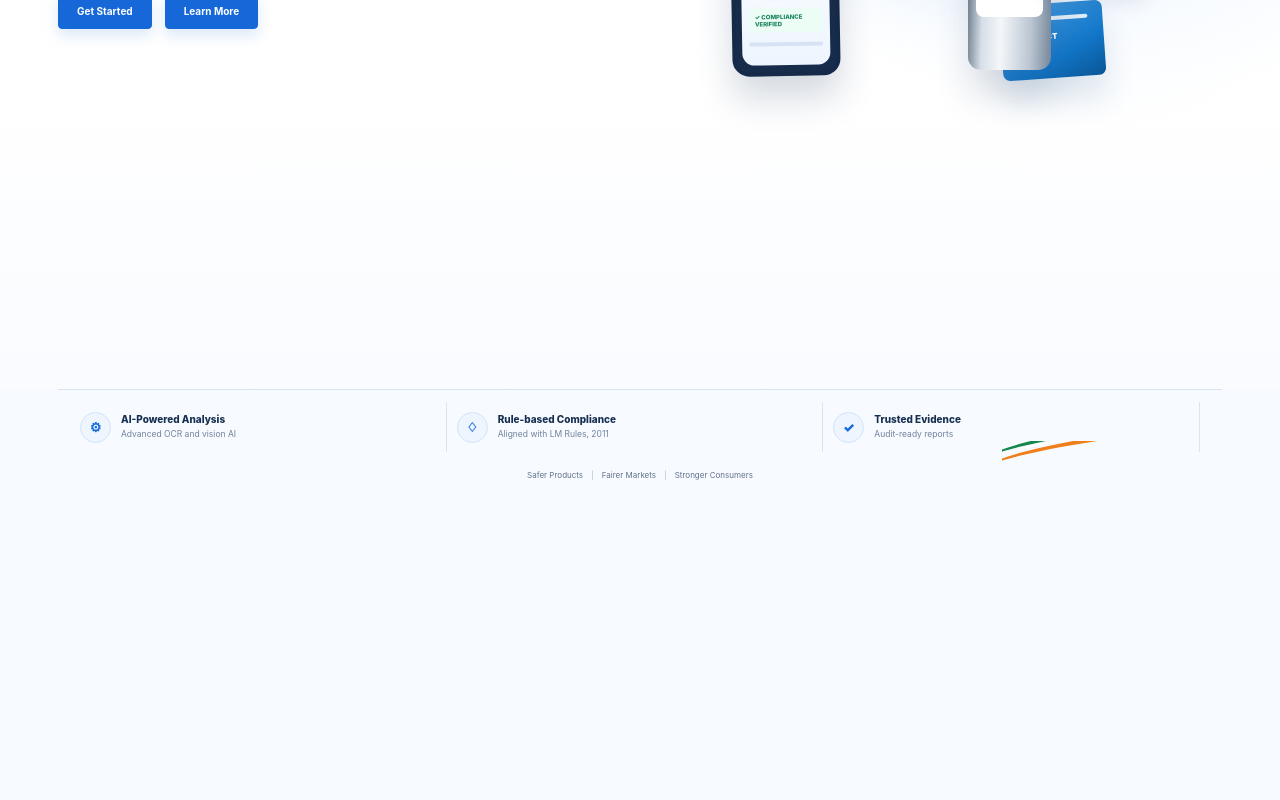
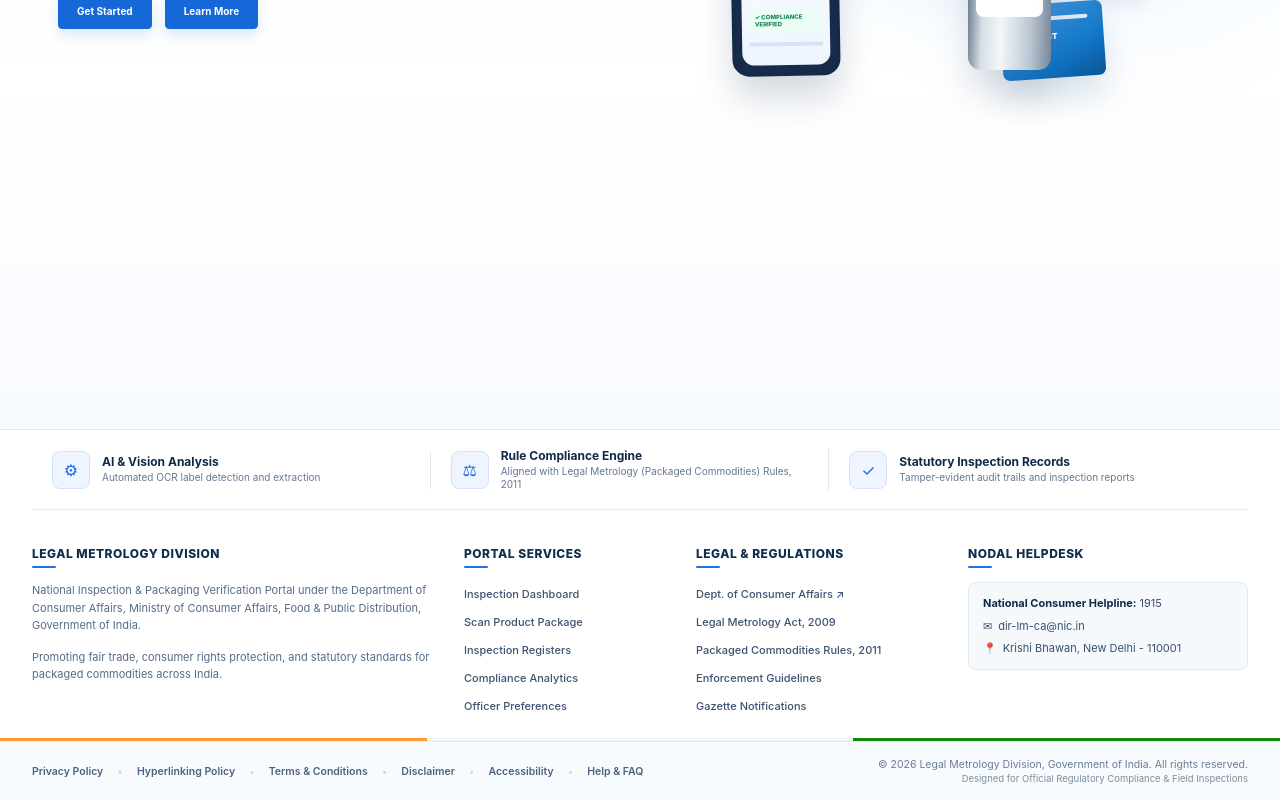
Before and after one commit to anask5/legal-metrology, a React (Vite) app in the folder Frontend/: page / in a window 1280 px wide. Shown: the part 497-1297 px from the top of the page. Before the commit the page ends 984 px from the top, so only its background shows below. Built offline with nearby package versions, Linux system fonts and the light colour scheme; no server answers.

Commit message:
'added_footer'

```diff
--- a/Frontend/src/pages/Footer.jsx
+++ b/Frontend/src/pages/Footer.jsx
@@ -1,194 +1,401 @@
 import React from "react";
+import { Link } from "react-router-dom";
 
 function Footer() {
   return (
     <>
       <style>{`
+        .site-footer {
+          width: 100%;
+          background: #ffffff;
+          border-top: 1px solid #dce5ef;
+          margin-top: 40px;
+          color: #1a3353;
+          font-family: inherit;
+        }
 
+        /* FEATURE STRIP */
         .feature-strip {
-          max-width: 1480px;
+          max-width: 1440px;
           margin: 0 auto;
-          padding: 0 58px;
+          padding: 0 32px;
         }
 
         .feature-strip-box {
           position: relative;
-          min-height: 79px;
-          padding: 12px 22px 18px;
-
-          border-top: 1px solid #dbe4ef;
+          min-height: 80px;
+          padding: 16px 20px;
+          border-bottom: 1px solid #e4ecf5;
           display: grid;
           grid-template-columns: repeat(3, 1fr);
           align-items: center;
-          gap: 10px;
+          gap: 20px;
         }
 
         .feature-item {
           display: flex;
           align-items: center;
-          gap: 10px;
-          min-height: 50px;
+          gap: 12px;
+        }
+
+        .feature-item:not(:last-child) {
+          border-right: 1px solid #e2ebf4;
           padding-right: 15px;
         }
 
-        .feature-item:not(:last-child) {
-          border-right: 1px solid #dbe4ef;
-        }
-
         .feature-icon {
-          width: 31px;
-          height: 31px;
-          border-radius: 50%;
+          width: 38px;
+          height: 38px;
+          border-radius: 8px;
           display: flex;
           align-items: center;
           justify-content: center;
           background: #eef5ff;
           border: 1px solid #d2e3fb;
           color: #146bdc;
-          font-size: 13px;
-          font-weight: 900;
-          flex: 0 0 auto;
+          font-size: 16px;
+          flex-shrink: 0;
         }
 
         .feature-item-title {
-          color: #172f50;
-          font-size: 10px;
-          font-weight: 850;
+          color: #112948;
+          font-size: 12px;
+          font-weight: 700;
         }
 
         .feature-item-sub {
-          margin-top: 4px;
-          color: #71839c;
-          font-size: 8.5px;
-          line-height: 1.3;
+          margin-top: 2px;
+          color: #647893;
+          font-size: 10px;
+          line-height: 1.35;
         }
 
-        /* India accent */
-        .india-accent {
-          position: absolute;
-          right: 0;
-          bottom: -1px;
-          width: 220px;
-          height: 30px;
-          overflow: hidden;
+        /* MAIN FOOTER CONTENT */
+        .footer-main {
+          max-width: 1440px;
+          margin: 0 auto;
+          padding: 36px 32px 24px;
+          display: grid;
+          grid-template-columns: 2fr 1fr 1.2fr 1.4fr;
+          gap: 32px;
         }
 
-        .wave {
-          position: absolute;
-          width: 260px;
-          height: 35px;
-          right: -20px;
-          border-radius: 50%;
-          transform: rotate(-8deg);
+        .footer-col h4 {
+          font-size: 12px;
+          font-weight: 800;
+          color: #0f2d4e;
+          text-transform: uppercase;
+          letter-spacing: 0.5px;
+          margin-bottom: 14px;
+          position: relative;
         }
 
-        .wave.orange {
-          bottom: 1px;
-          border-top: 4px solid #ef7f1a;
+        .footer-col h4::after {
+          content: "";
+          display: block;
+          width: 24px;
+          height: 2px;
+          background: #1a73e8;
+          margin-top: 5px;
+          border-radius: 2px;
         }
 
-        .wave.white {
-          bottom: 6px;
-          border-top: 4px solid #ffffff;
-          filter: drop-shadow(0 0 0 #cad4df);
+        .footer-desc {
+          font-size: 11px;
+          color: #556c87;
+          line-height: 1.6;
+          margin-bottom: 14px;
         }
 
-        .wave.green {
-          bottom: 10px;
-          border-top: 4px solid #138a4b;
+        .footer-links-list {
+          list-style: none;
+          padding: 0;
+          margin: 0;
+          display: flex;
+          flex-direction: column;
+          gap: 8px;
         }
 
-        .footer-line {
-          max-width: 1480px;
-          margin: 0 auto;
-          padding: 0 58px;
+        .footer-links-list li a {
+          color: #3b5370;
+          text-decoration: none;
+          font-size: 11px;
+          font-weight: 500;
+          transition: color 0.15s ease, transform 0.15s ease;
+          display: inline-flex;
+          align-items: center;
+          gap: 6px;
         }
 
-        .footer-links {
-          padding: 0 0 7px;
-          text-align: center;
-          color: #61728b;
-          font-size: 8px;
+        .footer-links-list li a:hover {
+          color: #126ad8;
+          transform: translateX(2px);
         }
 
-        .footer-links span {
-          margin: 0 8px;
-          color: #b0bccb;
+        .contact-card {
+          background: #f6f9fc;
+          border: 1px solid #e1e9f2;
+          border-radius: 8px;
+          padding: 12px 14px;
+          font-size: 11px;
+          color: #38506e;
+          line-height: 1.5;
+        }
+
+        .contact-card strong {
+          color: #112948;
+        }
+
+        .contact-item {
+          margin-top: 6px;
+          display: flex;
+          align-items: flex-start;
+          gap: 6px;
+        }
+
+        /* TRICOLOR BAR */
+        .tricolor-strip {
+          height: 3px;
+          width: 100%;
+          display: flex;
+        }
+        .tricolor-strip .saffron { flex: 1; background: #ff9933; }
+        .tricolor-strip .white { flex: 1; background: #ffffff; border-top: 1px solid #eee; border-bottom: 1px solid #eee; }
+        .tricolor-strip .green { flex: 1; background: #138808; }
+
+        /* LEGAL & COPYRIGHT BAR */
+        .footer-bottom {
+          background: #f8fbfe;
+          border-top: 1px solid #e5edf5;
+          padding: 16px 32px;
+        }
+
+        .footer-bottom-inner {
+          max-width: 1440px;
+          margin: 0 auto;
+          display: flex;
+          align-items: center;
+          justify-content: space-between;
+          flex-wrap: wrap;
+          gap: 12px;
+        }
+
+        .mandatory-links {
+          display: flex;
+          align-items: center;
+          flex-wrap: wrap;
+          gap: 8px 14px;
+        }
+
+        .mandatory-links a {
+          color: #4a627d;
+          font-size: 10.5px;
+          text-decoration: none;
+          font-weight: 600;
+          transition: color 0.15s;
+        }
+
+        .mandatory-links a:hover {
+          color: #146bdc;
+          text-decoration: underline;
+        }
+
+        .mandatory-links span {
+          color: #cbd7e4;
+          font-size: 10px;
+        }
+
+        .copyright-text {
+          font-size: 10.5px;
+          color: #6a7d94;
+          text-align: right;
+        }
+
+        .nic-badge {
+          font-size: 9.5px;
+          color: #7b8e9f;
+          margin-top: 2px;
+        }
+
+        @media (max-width: 1024px) {
+          .feature-strip-box {
+            grid-template-columns: 1fr;
+            gap: 12px;
+          }
+          .feature-item:not(:last-child) {
+            border-right: none;
+            border-bottom: 1px solid #e8f0f8;
+            padding-bottom: 10px;
+          }
+          .footer-main {
+            grid-template-columns: 1fr 1fr;
+          }
+        }
+
+        @media (max-width: 680px) {
+          .feature-strip,
+          .footer-main,
+          .footer-bottom {
+            padding-left: 18px;
+            padding-right: 18px;
+          }
+          .footer-main {
+            grid-template-columns: 1fr;
+            gap: 24px;
+          }
+          .footer-bottom-inner {
+            flex-direction: column;
+            align-items: flex-start;
+          }
+          .copyright-text {
+            text-align: left;
+          }
         }
       `}</style>
 
       <footer className="site-footer">
-
+        {/* TOP VALUE STRIP */}
         <div className="feature-strip">
           <div className="feature-strip-box">
-
             <div className="feature-item">
-                <div className="feature-icon">
-                  ⚙
-                </div>
-
+              <div className="feature-icon">⚙</div>
               <div>
-                  <div className="feature-item-title">
-                    AI-Powered Analysis
-                  </div>
-
+                <div className="feature-item-title">AI & Vision Analysis</div>
                 <div className="feature-item-sub">
-                    Advanced OCR and vision AI
+                  Automated OCR label detection and extraction
                 </div>
               </div>
             </div>
 
             <div className="feature-item">
-                <div className="feature-icon">
-                  ♢
-                </div>
-
+              <div className="feature-icon">⚖</div>
               <div>
-                  <div className="feature-item-title">
-                    Rule-based Compliance
-                  </div>
-
+                <div className="feature-item-title">Rule Compliance Engine</div>
                 <div className="feature-item-sub">
-                    Aligned with LM Rules, 2011
+                  Aligned with Legal Metrology (Packaged Commodities) Rules, 2011
                 </div>
               </div>
             </div>
 
             <div className="feature-item">
-                <div className="feature-icon">
-                  ✓
+              <div className="feature-icon">✓</div>
+              <div>
+                <div className="feature-item-title">Statutory Inspection Records</div>
+                <div className="feature-item-sub">
+                  Tamper-evident audit trails and inspection reports
                 </div>
-
-                <div>
-                  <div className="feature-item-title">
-                    Trusted Evidence
               </div>
-
-                  <div className="feature-item-sub">
-                    Audit-ready reports
             </div>
           </div>
         </div>
 
-              <div className="india-accent">
-                <div className="wave orange" />
-                <div className="wave white" />
-                <div className="wave green" />
+        {/* DETAILED FOOTER NAVIGATION */}
+        <div className="footer-main">
+          {/* COL 1: PORTAL INFO */}
+          <div className="footer-col">
+            <h4>Legal Metrology Division</h4>
+            <p className="footer-desc">
+              National Inspection & Packaging Verification Portal under the
+              Department of Consumer Affairs, Ministry of Consumer Affairs, Food &
+              Public Distribution, Government of India.
+            </p>
+            <p className="footer-desc">
+              Promoting fair trade, consumer rights protection, and statutory
+              standards for packaged commodities across India.
+            </p>
           </div>
 
+          {/* COL 2: QUICK NAVIGATION */}
+          <div className="footer-col">
+            <h4>Portal Services</h4>
+            <ul className="footer-links-list">
+              <li><Link to="/dashboard">Inspection Dashboard</Link></li>
+              <li><Link to="/scan">Scan Product Package</Link></li>
+              <li><Link to="/history">Inspection Registers</Link></li>
+              <li><Link to="/reports">Compliance Analytics</Link></li>
+              <li><Link to="/settings">Officer Preferences</Link></li>
+            </ul>
+          </div>
+
+          {/* COL 3: STATUTORY REFERENCES */}
+          <div className="footer-col">
+            <h4>Legal & Regulations</h4>
+            <ul className="footer-links-list">
+              <li>
+                <a
+                  href="https://consumeraffairs.nic.in"
+                  target="_blank"
+                  rel="noopener noreferrer"
+                >
+                  Dept. of Consumer Affairs ↗
+                </a>
+              </li>
+              <li>
+                <a href="#lm-act">Legal Metrology Act, 2009</a>
+              </li>
+              <li>
+                <a href="#lm-rules">Packaged Commodities Rules, 2011</a>
+              </li>
+              <li>
+                <a href="#enforcement">Enforcement Guidelines</a>
+              </li>
+              <li>
+                <a href="#notifications">Gazette Notifications</a>
+              </li>
+            </ul>
+          </div>
+
+          {/* COL 4: HELPDESK & NODAL DETAILS */}
+          <div className="footer-col">
+            <h4>Nodal Helpdesk</h4>
+            <div className="contact-card">
+              <div><strong>National Consumer Helpline:</strong> 1915</div>
+              <div className="contact-item">
+                <span>✉</span>
+                <span>dir-lm-ca@nic.in</span>
+              </div>
+              <div className="contact-item">
+                <span>📍</span>
+                <span>Krishi Bhawan, New Delhi - 110001</span>
+              </div>
+            </div>
           </div>
         </div>
 
-          <div className="footer-line">
-            <div className="footer-links">
-              Safer Products
-              <span>|</span>
-              Fairer Markets
-              <span>|</span>
-              Stronger Consumers
+        {/* TRICOLOR NATIONAL ACCENT */}
+        <div className="tricolor-strip">
+          <div className="saffron" />
+          <div className="white" />
+          <div className="green" />
+        </div>
+
+        {/* MANDATORY STATUTORY & POLICY BAR */}
+        <div className="footer-bottom">
+          <div className="footer-bottom-inner">
+            <nav className="mandatory-links" aria-label="Legal Policy Links">
+              <Link to="/privacy-policy">Privacy Policy</Link>
+              <span>•</span>
+              <Link to="/hyperlinking-policy">Hyperlinking Policy</Link>
+              <span>•</span>
+              <Link to="/terms-conditions">Terms & Conditions</Link>
+              <span>•</span>
+              <Link to="/disclaimer">Disclaimer</Link>
+              <span>•</span>
+              <Link to="/accessibility-statement">Accessibility</Link>
+              <span>•</span>
+              <Link to="/help">Help & FAQ</Link>
+            </nav>
+
+            <div className="copyright-text">
+              <div>
+                © {new Date().getFullYear()} Legal Metrology Division, Government of India. All rights reserved.
+              </div>
+              <div className="nic-badge">
+                Designed for Official Regulatory Compliance & Field Inspections
               </div>
             </div>
-
+          </div>
+        </div>
       </footer>
     </>
   );
```
Lines whose indentation alone changed are shown as unchanged.
